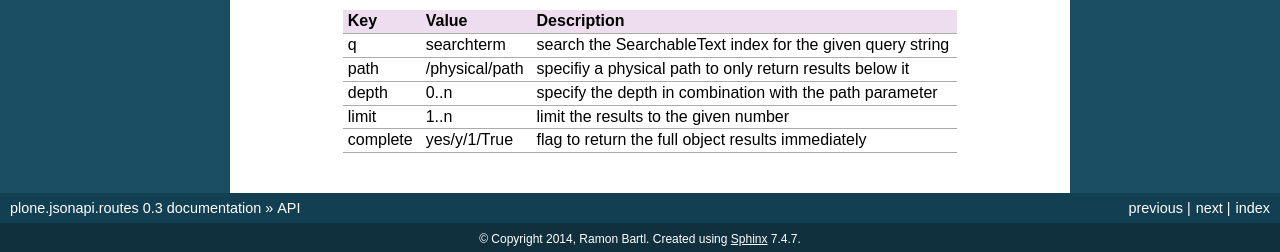
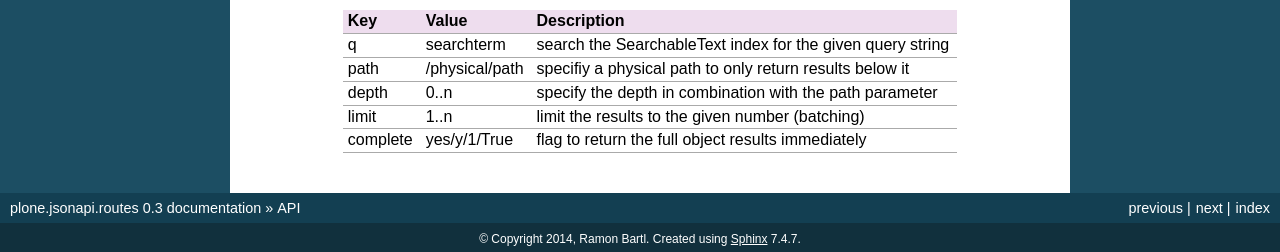
Before and after one commit to collective/plone.jsonapi.routes, a Sphinx documentation site: the page built from docs/api/index.rst, in a window 1280 px wide. Shown: the part 1519-1771 px from the top of the page. Built offline with Sphinx 7.4.7, drawn with Linux system fonts in a browser that asks for light colours.

Commit message:
docs: updated

```diff
--- a/docs/CONTRIBUTORS.rst
+++ b/docs/CONTRIBUTORS.rst
@@ -4,3 +4,5 @@
 Thanks to all the contributors
 
 - Jan Müller
+
+- Percy Barboza
--- a/docs/api/index.rst
+++ b/docs/api/index.rst
@@ -107,20 +107,19 @@
 
 Additionally, the following request parameters can be used as well.
 
-+-----------+------------------+------------------------------------------------------------+
-| Key       | Value            | Description                                                |
-+===========+==================+============================================================+
-| q         | searchterm       | search the SearchableText index for the given query string |
-+-----------+------------------+------------------------------------------------------------+
-| path      | /physical/path   | specifiy a physical path to only return results below it   |
-+-----------+------------------+------------------------------------------------------------+
-| depth     | 0..n             | specify the depth in combination with the path parameter   |
-+-----------+------------------+------------------------------------------------------------+
-| limit     | 1..n             | limit the results to the given number                      |
-+-----------+------------------+------------------------------------------------------------+
-| complete  | yes/y/1/True     | flag to return the full object results immediately         |
-+-----------+------------------+------------------------------------------------------------+
-
++------------+--------------------+------------------------------------------------------------+
+| Key        | Value              | Description                                                |
++============+====================+============================================================+
+| q          | searchterm         | search the SearchableText index for the given query string |
++------------+--------------------+------------------------------------------------------------+
+| path       | /physical/path     | specifiy a physical path to only return results below it   |
++------------+--------------------+------------------------------------------------------------+
+| depth      | 0..n               | specify the depth in combination with the path parameter   |
++------------+--------------------+------------------------------------------------------------+
+| limit      | 1..n               | limit the results to the given number (batching)           |
++------------+--------------------+------------------------------------------------------------+
+| complete   | yes/y/1/True       | flag to return the full object results immediately         |
++------------+--------------------+------------------------------------------------------------+
 
 
 .. _CRUD: http://en.wikipedia.org/wiki/CRUD
--- a/docs/links.rst
+++ b/docs/links.rst
@@ -41,7 +41,4 @@
 .. _plone.jsonapi.core @ GitHub: https://github.com/collective/plone.jsonapi.core
 .. _plone.jsonapi.core Issues: https://github.com/collective/plone.jsonapi.cores/issues
 
-
-
-
 .. vim: set ft=rst ts=4 sw=4 expandtab tw=78 :
```
